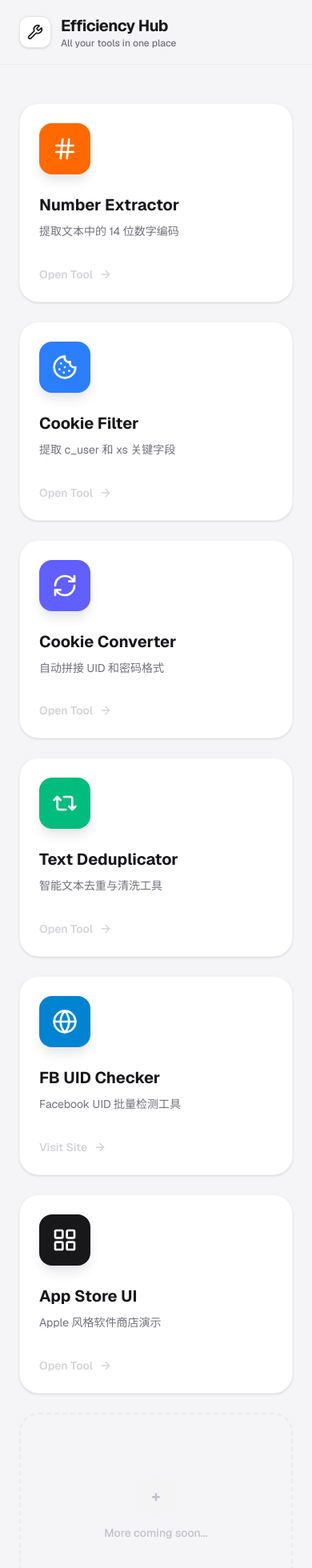
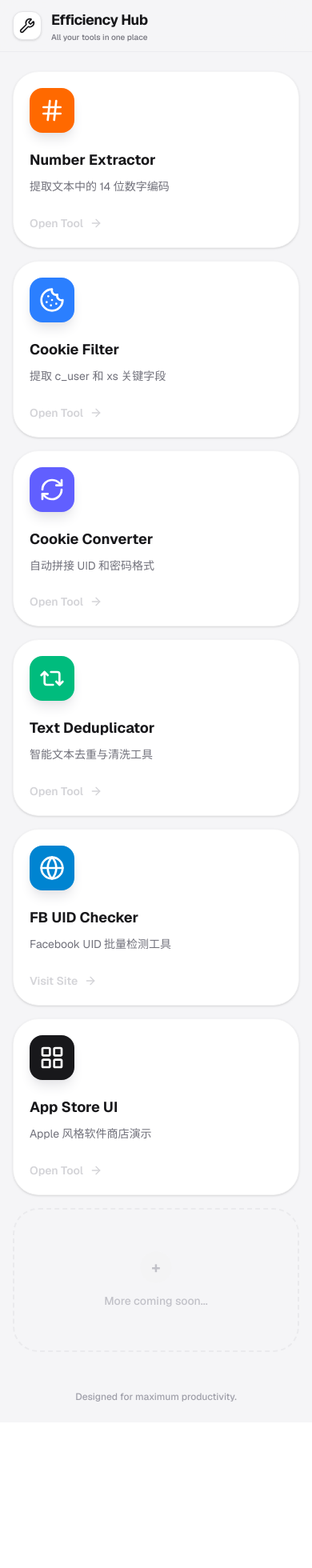
Before and after one commit to scvds123645/584136.xyz, a Next.js app: page /tools in a window 390 px wide. Shown: the top 1960 px of the page at 80% size. After the commit the page ends 1778 px from the top, so only its background shows below. Built offline with nearby package versions, Linux system fonts and the light colour scheme.

Commit message:
Update page.tsx

```diff
--- a/app/tools/page.tsx
+++ b/app/tools/page.tsx
@@ -4,7 +4,7 @@ import Link from "next/link";
 import {
   Hash, Cookie, RefreshCw, Repeat2,
   LayoutGrid, ArrowRight, Wrench,
-  Globe // 新增图标
+  Globe
 } from "lucide-react";
 
 // 工具配置列表
@@ -14,7 +14,7 @@ const TOOLS = [
     name: "Number Extractor",
     desc: "提取文本中的 14 位数字编码",
     path: "/number-extractor",
-    icon: <Hash size={32} className="text-white" />,
+    icon: <Hash className="w-8 h-8 text-white" />, // 移除绝对尺寸，改为 className 控制
     color: "bg-orange-500",
   },
   {
@@ -22,7 +22,7 @@ const TOOLS = [
     name: "Cookie Filter",
     desc: "提取 c_user 和 xs 关键字段",
     path: "/cookie-filter",
-    icon: <Cookie size={32} className="text-white" />,
+    icon: <Cookie className="w-8 h-8 text-white" />,
     color: "bg-blue-500",
   },
   {
@@ -30,7 +30,7 @@ const TOOLS = [
     name: "Cookie Converter",
     desc: "自动拼接 UID 和密码格式",
     path: "/cookie-converter",
-    icon: <RefreshCw size={32} className="text-white" />,
+    icon: <RefreshCw className="w-8 h-8 text-white" />,
     color: "bg-indigo-500",
   },
   {
@@ -38,23 +38,23 @@ const TOOLS = [
     name: "Text Deduplicator",
     desc: "智能文本去重与清洗工具",
     path: "/text-deduplicator",
-    icon: <Repeat2 size={32} className="text-white" />,
+    icon: <Repeat2 className="w-8 h-8 text-white" />,
     color: "bg-emerald-500",
   },
   {
     id: "fb-uid-checker",
     name: "FB UID Checker",
     desc: "Facebook UID 批量检测工具",
-    path: "https://3.584136.xyz/", // 外部链接
-    icon: <Globe size={32} className="text-white" />,
-    color: "bg-sky-600", // 新增颜色
+    path: "https://3.584136.xyz/",
+    icon: <Globe className="w-8 h-8 text-white" />,
+    color: "bg-sky-600",
   },
   {
     id: "app-store",
     name: "App Store UI",
     desc: "Apple 风格软件商店演示",
     path: "/app-store",
-    icon: <LayoutGrid size={32} className="text-white" />,
+    icon: <LayoutGrid className="w-8 h-8 text-white" />,
     color: "bg-zinc-900",
   },
 ];
@@ -65,25 +65,24 @@ export default function Home() {
 
       {/* Header */}
       <header className="sticky top-0 z-50 bg-[#F5F5F7]/80 backdrop-blur-xl border-b border-zinc-200/50">
-        <div className="max-w-5xl mx-auto px-6 h-20 flex items-center justify-between">
+        <div className="max-w-5xl mx-auto px-4 md:px-6 h-16 md:h-20 flex items-center justify-between">
           <div className="flex items-center gap-3">
-            <div className="w-10 h-10 bg-white rounded-xl shadow-sm border border-zinc-200 flex items-center justify-center text-zinc-900">
+            <div className="w-9 h-9 md:w-10 md:h-10 bg-white rounded-xl shadow-sm border border-zinc-200 flex items-center justify-center text-zinc-900">
               <Wrench size={20} />
             </div>
             <div>
-              <h1 className="text-xl font-bold tracking-tight text-zinc-900">Efficiency Hub</h1>
-              <p className="text-xs text-zinc-500 font-medium">All your tools in one place</p>
+              <h1 className="text-lg md:text-xl font-bold tracking-tight text-zinc-900">Efficiency Hub</h1>
+              <p className="text-[10px] md:text-xs text-zinc-500 font-medium">All your tools in one place</p>
             </div>
           </div>
         </div>
       </header>
 
       {/* Main Grid */}
-      <main className="flex-1 max-w-5xl mx-auto px-6 py-12 w-full">
+      <main className="flex-1 max-w-5xl mx-auto px-4 md:px-6 py-6 md:py-12 w-full">
 
-        <div className="grid grid-cols-1 sm:grid-cols-2 lg:grid-cols-3 gap-6">
+        <div className="grid grid-cols-1 sm:grid-cols-2 lg:grid-cols-3 gap-4 md:gap-6">
           {TOOLS.map((tool) => {
-            // 判断是否为外部链接
             const isExternal = tool.path.startsWith("http");
 
             return (
@@ -91,18 +90,18 @@ export default function Home() {
                 href={tool.path}
                 key={tool.id}
                 className="group block h-full"
-                target={isExternal ? "_blank" : undefined} // 外部链接新标签页打开
+                target={isExternal ? "_blank" : undefined}
                 rel={isExternal ? "noopener noreferrer" : undefined}
               >
-                <div className="h-full bg-white rounded-3xl p-6 border border-zinc-100 shadow-sm transition-all duration-300 hover:shadow-xl hover:shadow-zinc-200/60 hover:-translate-y-1 hover:border-zinc-200 flex flex-col justify-between">
+                <div className="h-full bg-white rounded-[2rem] p-5 md:p-6 border border-zinc-100 shadow-sm transition-all duration-300 hover:shadow-xl hover:shadow-zinc-200/60 hover:-translate-y-1 hover:border-zinc-200 flex flex-col justify-between active:scale-[0.98] duration-150">
 
                   <div>
                     {/* Icon Container */}
-                    <div className={`w-16 h-16 rounded-2xl ${tool.color} shadow-lg shadow-zinc-200 mb-6 flex items-center justify-center transform transition-transform duration-500 group-hover:scale-110 group-hover:rotate-3`}>
+                    <div className={`w-14 h-14 md:w-16 md:h-16 rounded-2xl ${tool.color} shadow-lg shadow-zinc-200 mb-5 md:mb-6 flex items-center justify-center transform transition-transform duration-500 group-hover:scale-110 group-hover:rotate-3`}>
                       {tool.icon}
                     </div>
 
-                    <h2 className="text-xl font-bold text-zinc-900 mb-2 group-hover:text-blue-600 transition-colors flex items-center gap-2">
+                    <h2 className="text-lg md:text-xl font-bold text-zinc-900 mb-2 group-hover:text-blue-600 transition-colors flex items-center gap-2">
                       {tool.name}
                     </h2>
                     <p className="text-sm text-zinc-500 leading-relaxed">
@@ -111,19 +110,18 @@ export default function Home() {
                   </div>
 
                   {/* Action Arrow */}
-                  <div className="mt-8 flex items-center text-sm font-semibold text-zinc-300 group-hover:text-blue-500 transition-colors">
+                  <div className="mt-6 md:mt-8 flex items-center text-sm font-semibold text-zinc-300 group-hover:text-blue-500 transition-colors">
                     <span>{isExternal ? "Visit Site" : "Open Tool"}</span>
                     <ArrowRight size={16} className="ml-2 transform transition-transform duration-300 group-hover:translate-x-1" />
                   </div>
-
                 </div>
               </Link>
             );
           })}
 
           {/* Placeholder */}
-          <div className="h-full border-2 border-dashed border-zinc-200 rounded-3xl p-6 flex flex-col items-center justify-center text-center gap-3 opacity-60 hover:opacity-100 transition-opacity cursor-default min-h-[240px]">
-             <div className="w-12 h-12 bg-zinc-100 rounded-full flex items-center justify-center text-zinc-400">
+          <div className="h-full border-2 border-dashed border-zinc-200 rounded-[2rem] p-6 flex flex-col items-center justify-center text-center gap-3 opacity-60 hover:opacity-100 transition-opacity cursor-default min-h-[180px] md:min-h-[240px]">
+             <div className="w-10 h-10 md:w-12 md:h-12 bg-zinc-100 rounded-full flex items-center justify-center text-zinc-400">
                 <span className="text-xl font-bold">+</span>
              </div>
              <p className="text-sm font-medium text-zinc-400">More coming soon...</p>
@@ -133,12 +131,11 @@ export default function Home() {
       </main>
 
       {/* Footer */}
-      <footer className="py-8 text-center">
+      <footer className="py-6 md:py-8 text-center">
         <p className="text-xs text-zinc-400 font-medium">
           Designed for maximum productivity.
         </p>
       </footer>
-
     </div>
   );
 }
```
